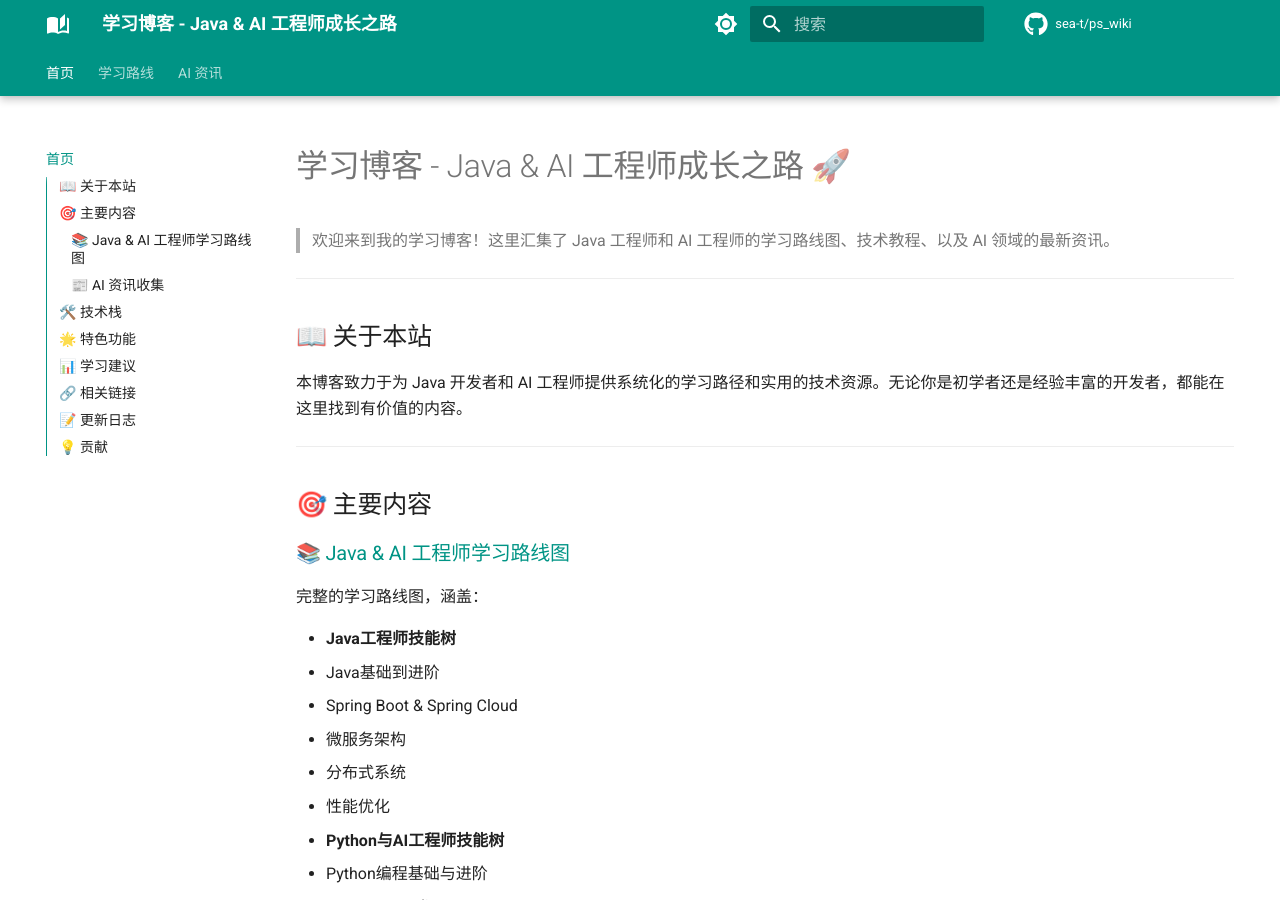
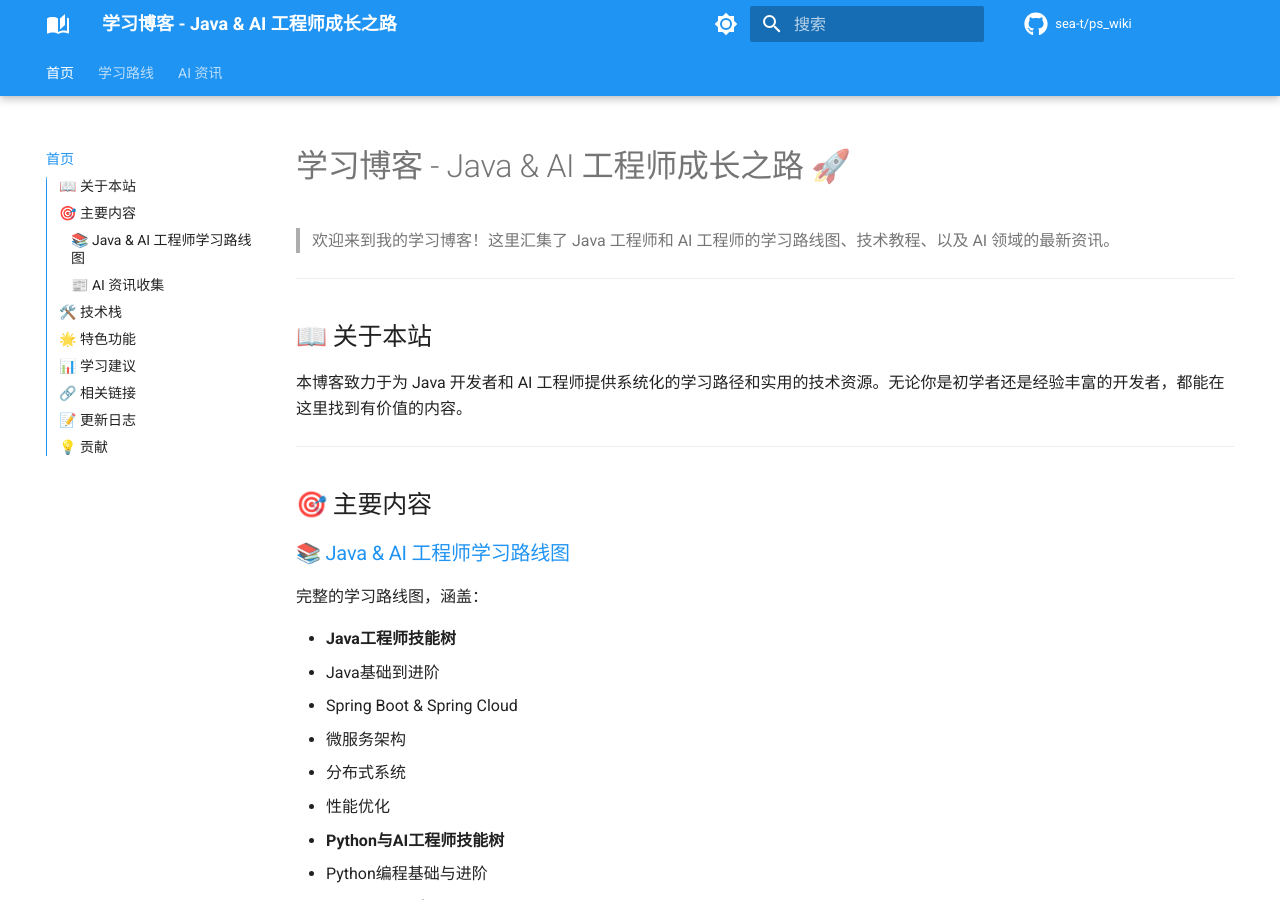
Before and after one commit to sea-t/ps_wiki, an MkDocs documentation site: the page built from docs/index.md, in a window 1280 px wide and 900 px high. Built offline with MkDocs 1.6.1 and Material for MkDocs 9.7.7, drawn with Linux system fonts in a browser that asks for light colours; comment, search, counter and statistics services are not loaded.

Commit message:
更新主题配色为经典蓝色
应用经典蓝色主题配置：
- 明亮模式：blue primary + blue accent
- 暗黑模式：blue primary + light blue accent

这个配色方案专业、清晰，非常适合技术文档和学习博客。

```diff
--- a/mkdocs.yml
+++ b/mkdocs.yml
@@ -16,14 +16,14 @@ theme:
   # 调色板（支持暗黑/明亮切换）
   palette:
     - scheme: default
-      primary: teal
-      accent: teal
+      primary: blue
+      accent: blue
       toggle:
         icon: material/brightness-7
         name: 切换到暗黑模式
     - scheme: slate
-      primary: teal
-      accent: teal
+      primary: blue
+      accent: light blue
       toggle:
         icon: material/brightness-4
         name: 切换到明亮模式
```
